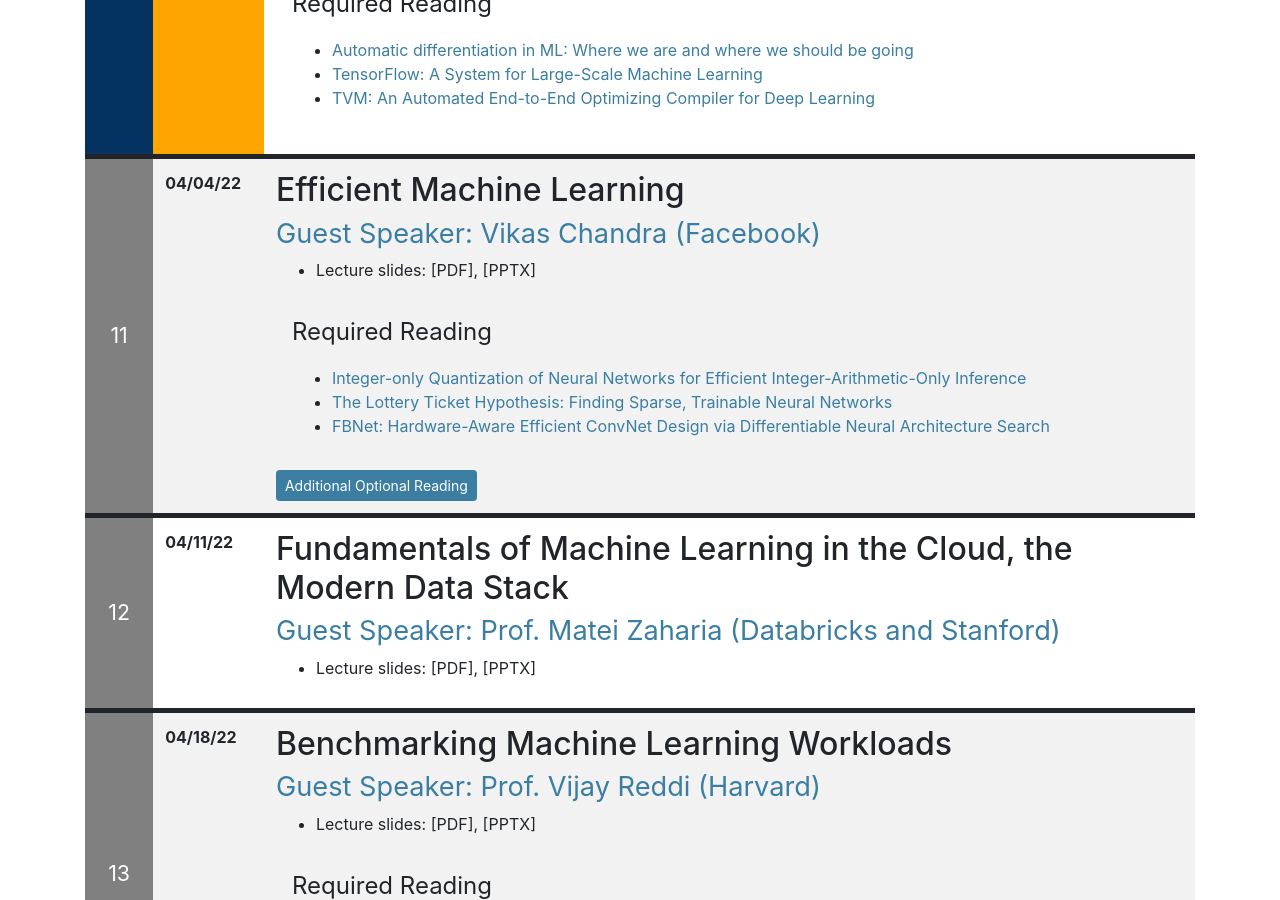
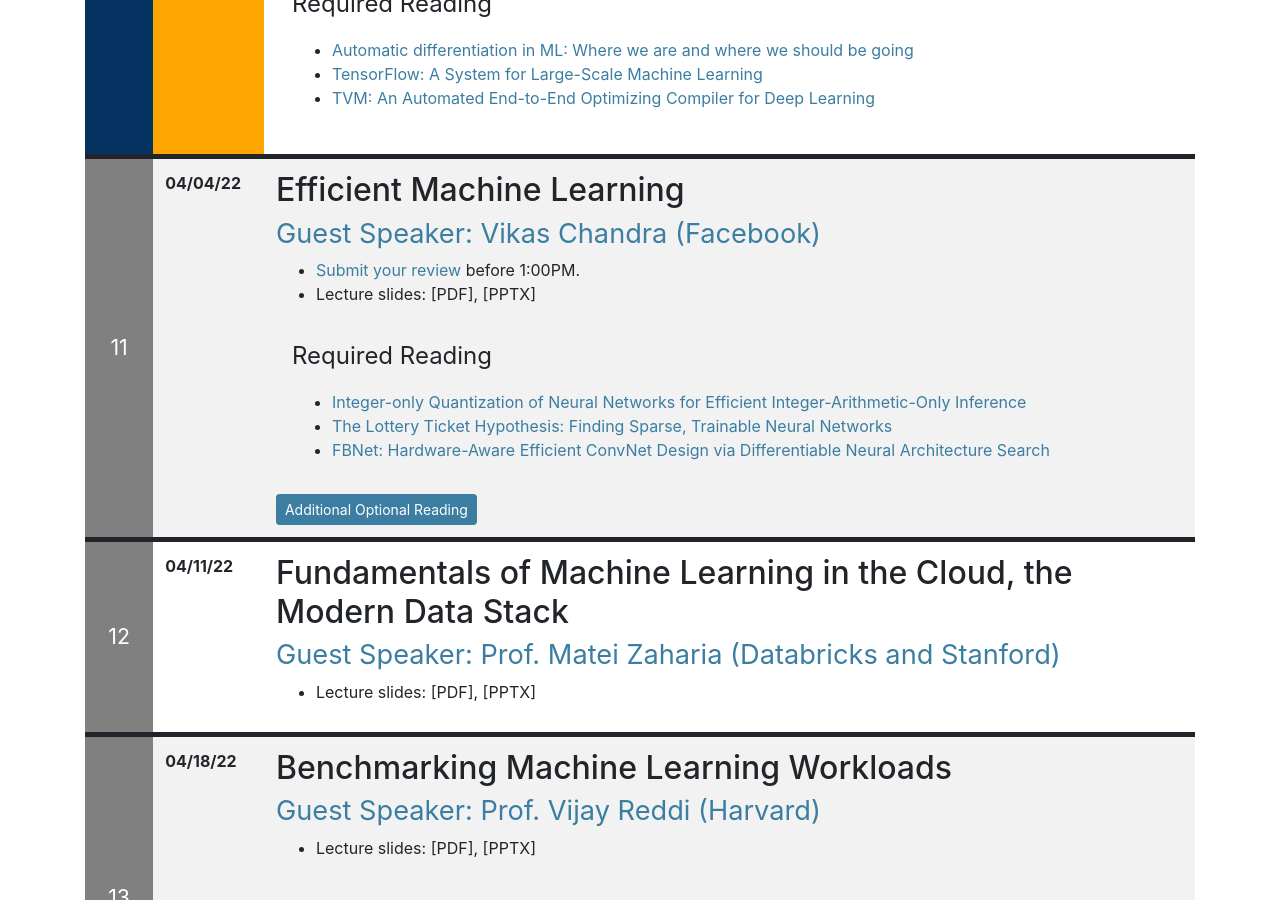
Before and after one commit to ucbrise/cs294-ai-sys-sp22, a Jekyll site: the page built from index.md, in a window 1280 px wide and 900 px high, scrolled down 4205 px. Built offline with Jekyll 4.4.1, drawn with Linux system fonts in a browser that asks for light colours; nearby versions of some CDN libraries; our own code applies the rules of GitHub Pages for plain Markdown files; part of the change alters nothing that is shown.

Commit message:
added paper review link for lec 11

```diff
--- a/index.md
+++ b/index.md
@@ -229,7 +229,7 @@ This lecture will be an overview of the class, requirements, and an introduction
 # Spring Break
 
 {% include syllabus_entry %}
-[//]: <> (lecture 8)
+[//]: <> (lecture 9)
 # Machine Learning Frameworks and Automatic Differentiation
 ## [Guest Speaker: Prof. Tianqi Chen (OctoML and CMU)](https://tqchen.com)
 
@@ -248,10 +248,11 @@ This lecture will be an overview of the class, requirements, and an introduction
 
 
 {% include syllabus_entry %}
-[//]: <> (lecture 9)
+[//]: <> (lecture 10)
 # Efficient Machine Learning
 ## [Guest Speaker: Vikas Chandra (Facebook)](https://www.linkedin.com/in/vchandra/)
 
+* [Submit your review](https://forms.gle/gXiLKSUEuFLscZuS9) before 1:00PM.
 * Lecture slides: [PDF], [PPTX]
 
 <div class="reading">
@@ -271,14 +272,14 @@ This lecture will be an overview of the class, requirements, and an introduction
 
 
 {% include syllabus_entry %}
-[//]: <> (lecture 10)
+[//]: <> (lecture 11)
 # Fundamentals of Machine Learning in the Cloud, the Modern Data Stack
 ## [Guest Speaker: Prof. Matei Zaharia (Databricks and Stanford)](https://cs.stanford.edu/people/matei/)
 
 * Lecture slides: [PDF], [PPTX]
 
 {% include syllabus_entry %}
-[//]: <> (lecture 11)
+[//]: <> (lecture 12)
 # Benchmarking Machine Learning Workloads
 ## [Guest Speaker: Prof. Vijay Reddi (Harvard)](https://scholar.harvard.edu/vijay-janapa-reddi/home)
 
```
